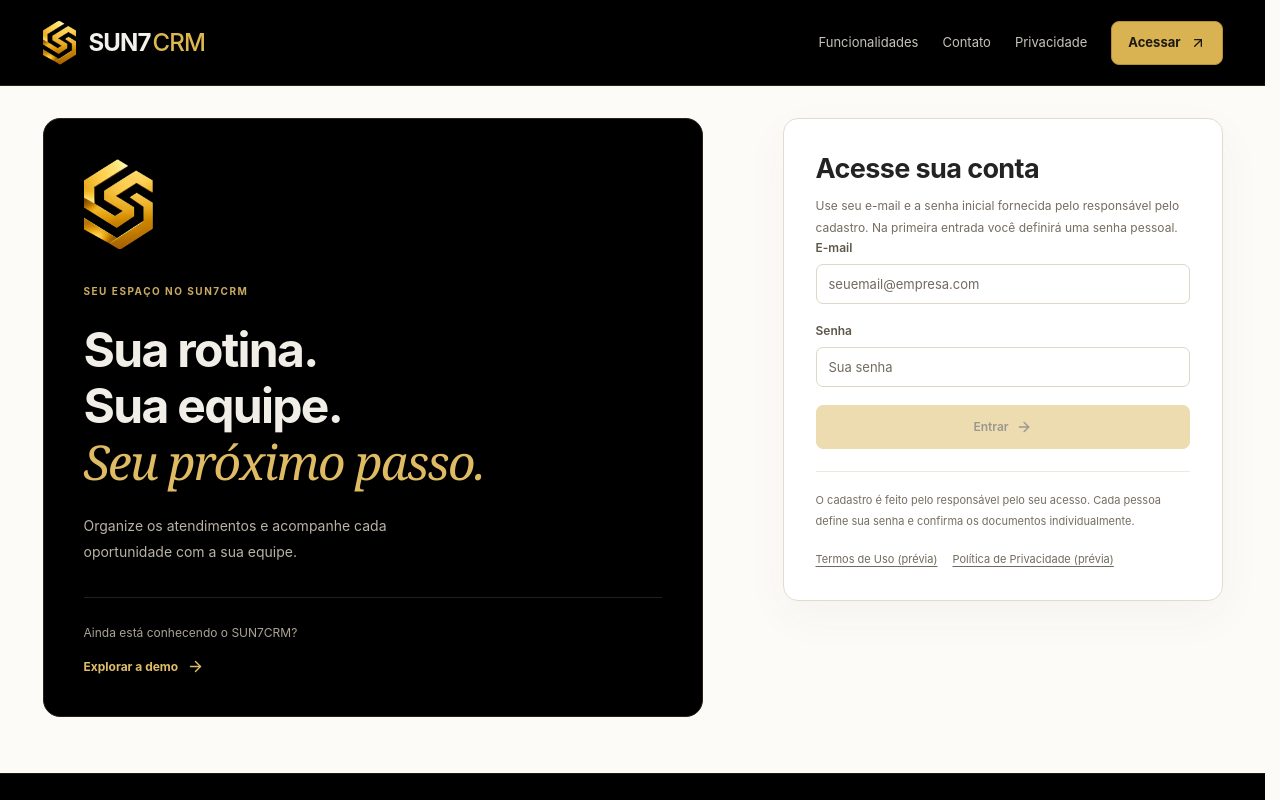
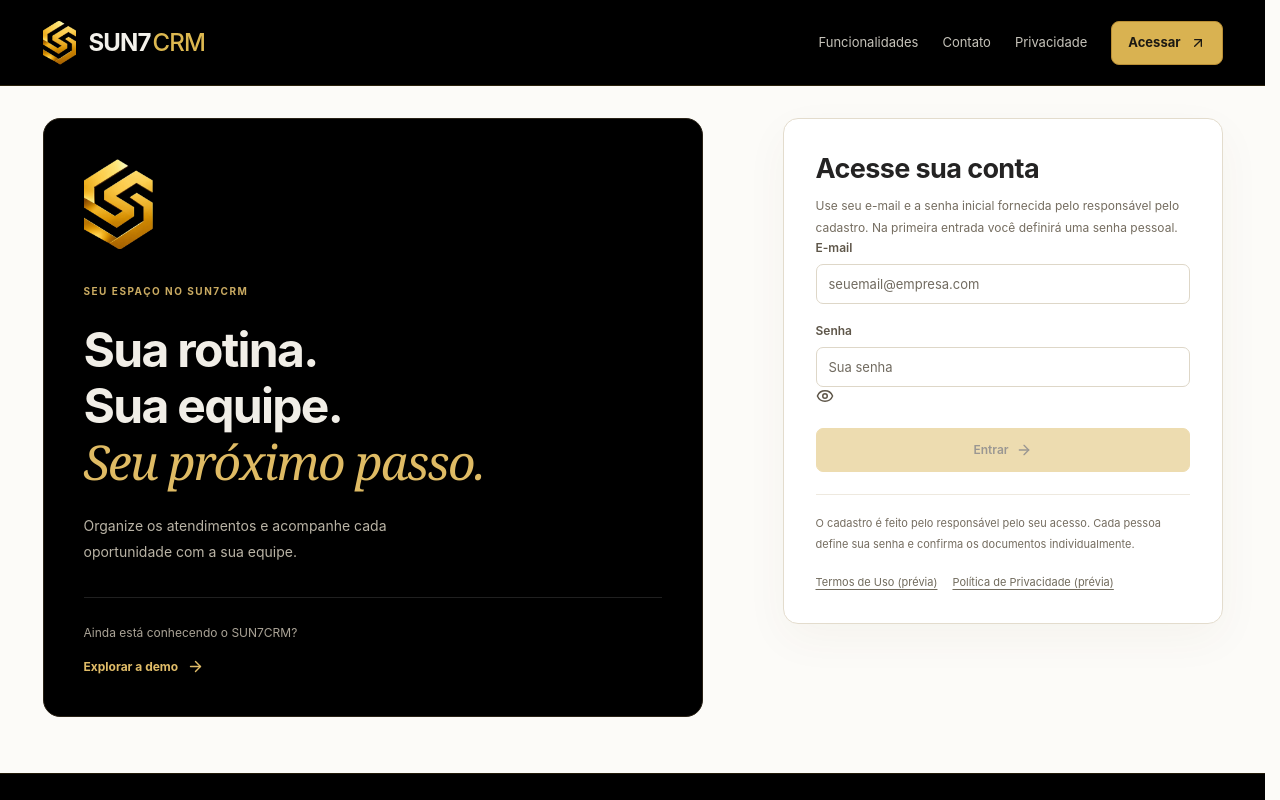
Before and after one commit to pedrobertani/sun7crm, a React (Vite) app: page /acessar in a window 1280 px wide. Built offline with nearby package versions, Linux system fonts and the light colour scheme.

Commit message:
feat(auth): usar controle mostrar/ocultar nos campos de senha

```diff
--- a/src/modules/public/Login.tsx
+++ b/src/modules/public/Login.tsx
@@ -2,6 +2,7 @@ import { useState, type FormEvent } from 'react';
 import { Link, useLocation, useNavigate } from 'react-router-dom';
 import { ArrowRight } from 'lucide-react';
 import { Input } from '../../components/ui/input';
+import { PasswordInput } from '../../components/ui/password-input';
 import { Button } from '../../components/ui/button';
 import { BrandSymbol, PublicShell } from './PublicShell';
 import { getSupabaseClient } from '../../lib/supabase';
@@ -106,7 +107,7 @@ export function LoginPage() {
               </label>
               <label className="form-row" htmlFor="login-password">
                 Senha
-                <Input
+                <PasswordInput
                   id="login-password"
                   name="password"
                   type="password"
```
